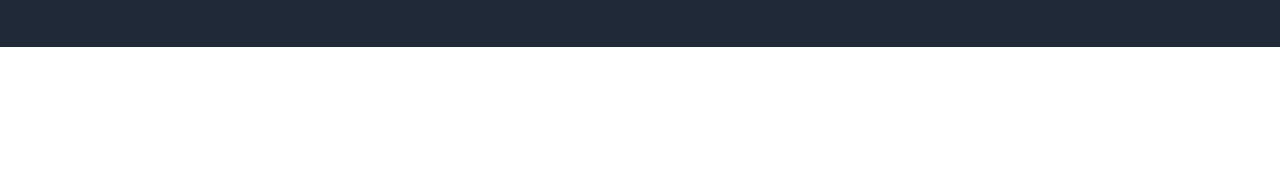
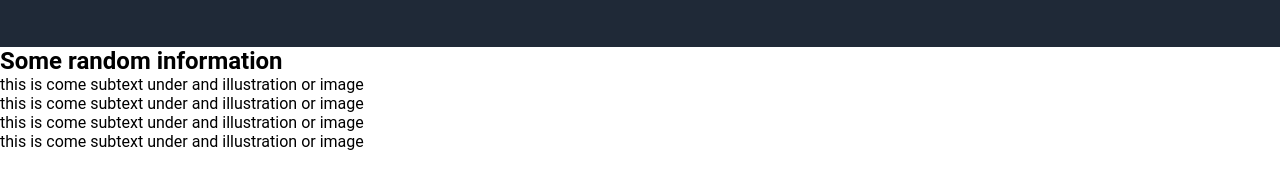
Before and after one commit to Higokian/ancient-egypt-landing-page, a plain HTML site: page index.html in a window 1280 px wide. Shown: the part 459-648 px from the top of the page. Drawn offline with Linux system fonts and the light colour scheme; a web font is replaced by a local one.

Commit message:
Add random facts section placeholder content

```diff
--- a/css/styles.css
+++ b/css/styles.css
@@ -96,3 +96,5 @@ figcaption {
 figcaption a {
     color: rgb(153, 153, 153);
 }
+
+/* Random Facts Section */
--- a/index.html
+++ b/index.html
@@ -30,5 +30,26 @@
                 </figcaption>
             </figure>
         </div>
+        <div class="random-facts">
+            <h2>Some random information</h2>
+            <div class="boxes">
+                <div class="box-container">
+                    <div class="box"></div>
+                    <p>this is come subtext under and illustration or image</p>
+                </div>
+                <div class="box-container">
+                    <div class="box"></div>
+                    <p>this is come subtext under and illustration or image</p>
+                </div>
+                <div class="box-container">
+                    <div class="box"></div>
+                    <p>this is come subtext under and illustration or image</p>
+                </div>
+                <div class="box-container">
+                    <div class="box"></div>
+                    <p>this is come subtext under and illustration or image</p>
+                </div>
+            </div>
+        </div>
     </body>
 </html>
```
